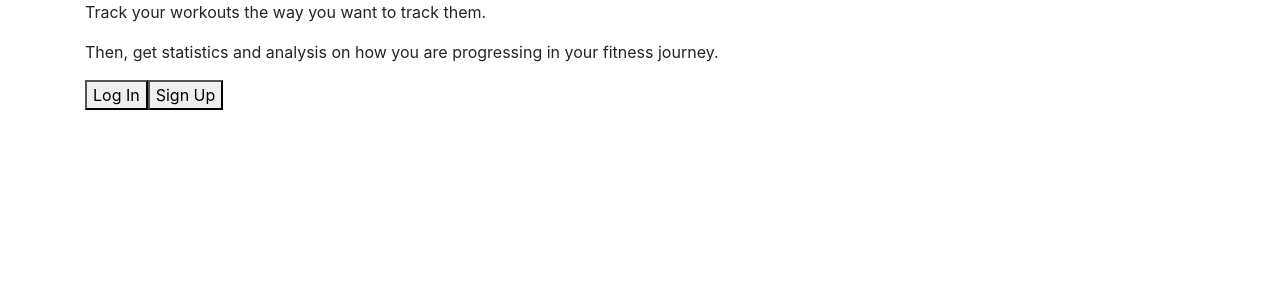
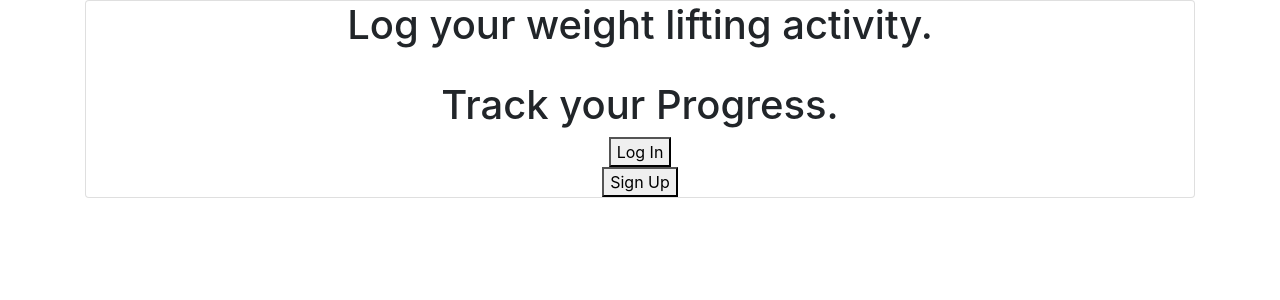
Before and after one commit to JustiP3/LiftStats, a React (Create React App) app in the folder liftstats-frontend/: page / in a window 1280 px wide. Shown: the top 300 px of the page. Built offline with nearby package versions, Linux system fonts and the light colour scheme.

Commit message:
style change to welcome page

```diff
--- a/liftstats-frontend/src/components/LoginForm.js
+++ b/liftstats-frontend/src/components/LoginForm.js
@@ -22,13 +22,13 @@ class LoginForm extends Component {
 
       if (this.state.loggingIn === false) {
         return (
-          <div>
+          <div className="card align-items-center">
               <h1>Log In</h1>
               <form onSubmit={handleSubmit}>
-                <div className="form-group">
+
                   <label>Email</label>
                   <input type="text" name="email" value={this.state.email} onChange={this.handleChange} />
-                  </div>
+
                   <button type='submit'>Log In</button>
               </form>
               <button onClick={this.props.handleCloseForm}>Cancel</button>
--- a/liftstats-frontend/src/components/SignupForm.js
+++ b/liftstats-frontend/src/components/SignupForm.js
@@ -26,10 +26,11 @@ class SignupForm extends Component {
 
       if (this.state.loggingIn === false) {
         return (
-        <div>
+        <div className="align-items-center">
+          <h1>Sign Up</h1>
             <form onSubmit={handleSubmit}>
                 <label>Email</label>
-                <input type="text" name="email" value={this.state.email}  onChange={this.handleChange} />
+                <input type="text" name="email" value={this.state.email}  onChange={this.handleChange} /><br />
                 <label>Display Name</label>
                 <input type="text" name="displayName" value={this.state.displayName}  onChange={this.handleChange} />
                 <button type="submit">Create Account</button>
--- a/liftstats-frontend/src/containers/welcome.js
+++ b/liftstats-frontend/src/containers/welcome.js
@@ -29,24 +29,27 @@ class Welcome extends Component {
         if (this.state.loginForm === true) {
             return (
                 <div className="container">
-
                     <LoginForm handleCloseForm={this.handleCloseForm} handleLogin={this.props.login} displayName={this.props.displayName} />
                 </div>
             );
         } else if (this.state.signupForm === true) {
             return (
                 <div className="container">
+
                     <SignupForm handleCloseForm={this.handleCloseForm} handleSignup={this.props.signup} displayName={this.props.displayName} />
+
                 </div>
             );
         } else {
             return (
                 <div className="container">
-
-                    <p>Track your workouts the way you want to track them.</p>
-                    <p>Then, get statistics and analysis on how you are progressing in your fitness journey.</p>
-                    <button onClick={this.handleLoginClick}>Log In</button>
-                    <button onClick={this.handleSignupClick}>Sign Up</button>
+                    <div className="card align-items-center">
+                        <h1>Log your weight lifting activity.</h1>
+                        <br />
+                        <h1>Track your Progress.</h1>
+                        <button onClick={this.handleLoginClick}>Log In</button>
+                        <button onClick={this.handleSignupClick}>Sign Up</button>
+                    </div>
                 </div>
             );
         }
```
Also changed, not shown: 2 other files (tests, documents, lock files or other folders).
